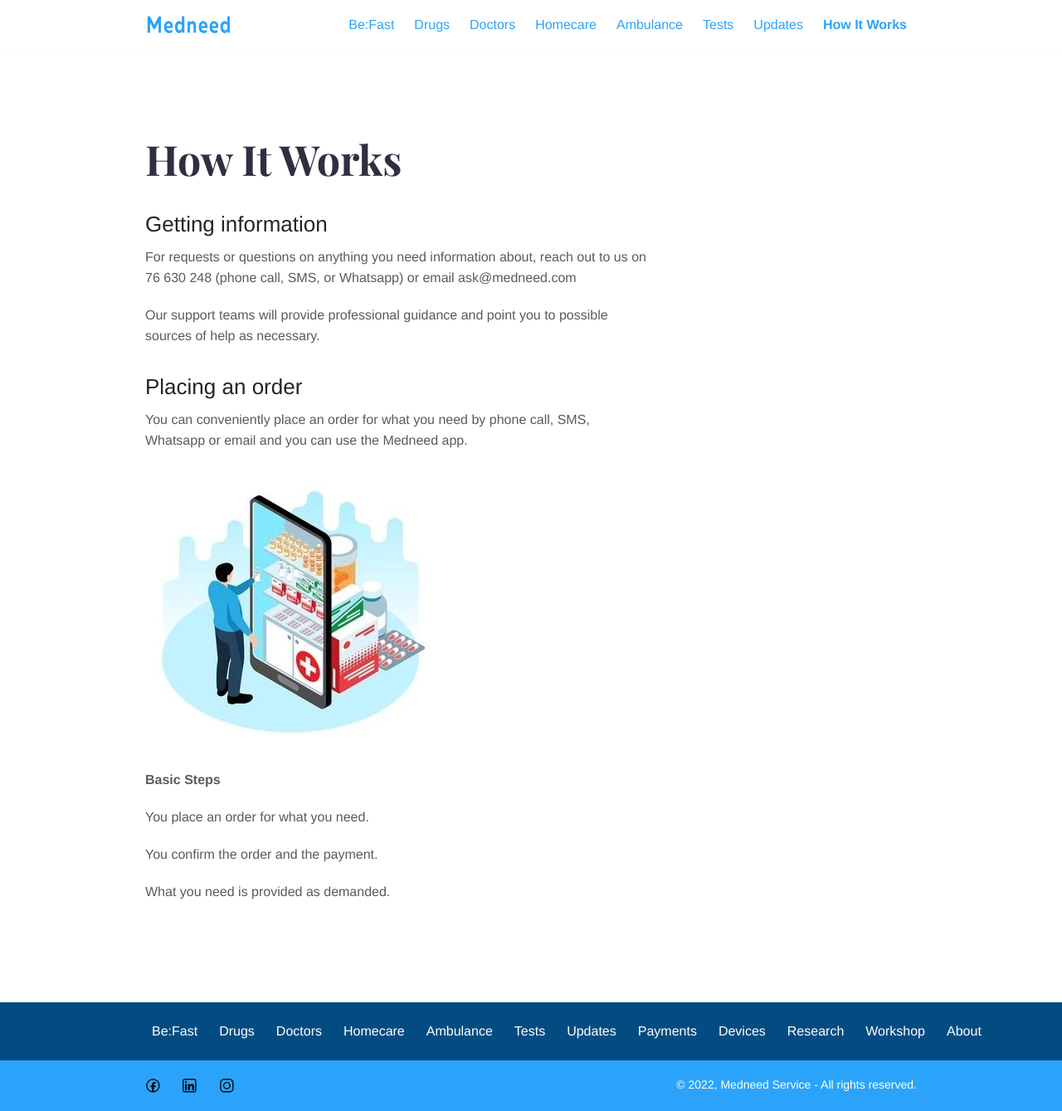
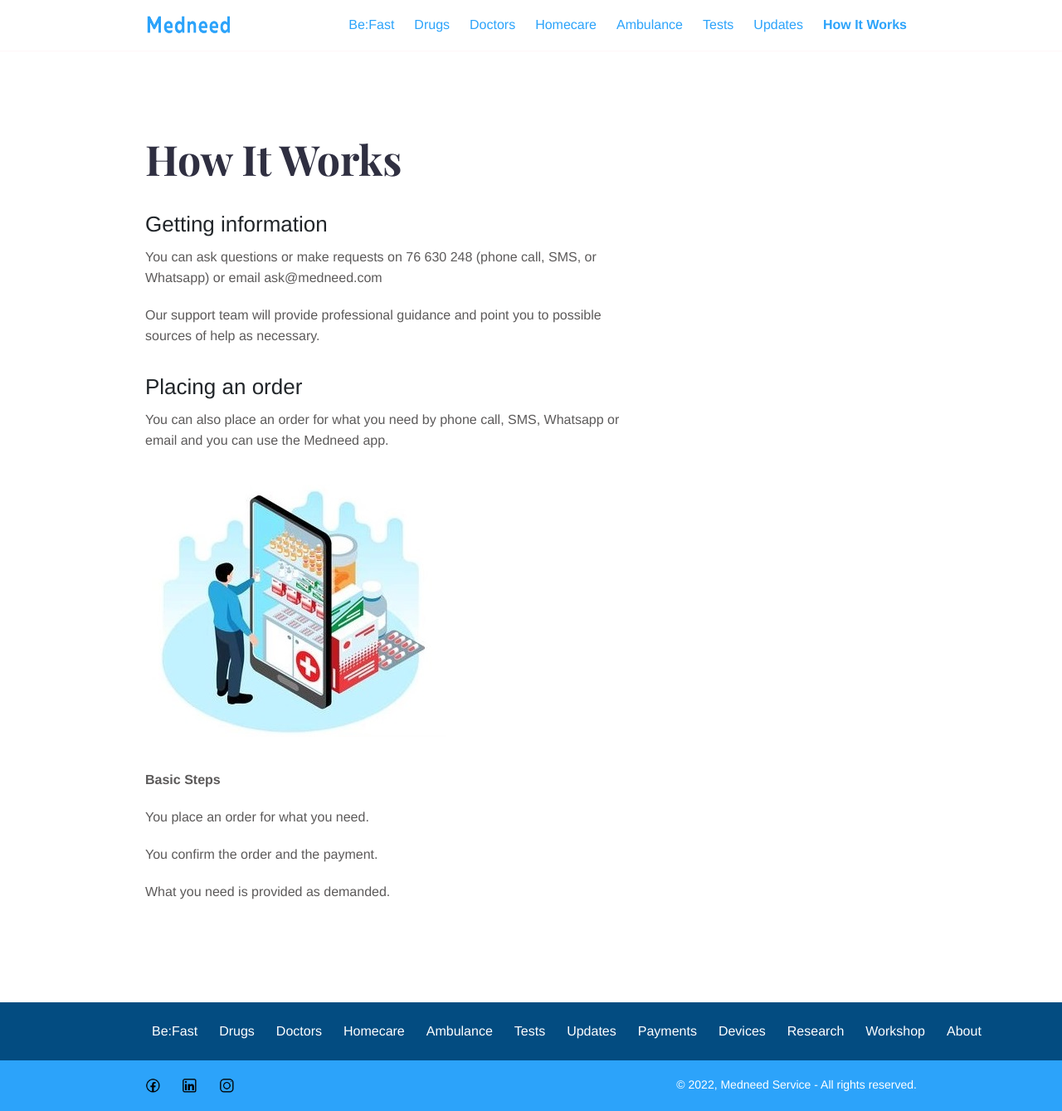
Before and after one commit to Iraneus/betamedneed, a Jekyll site: the page built from how.md, in a window 1280 px wide. Shown: the whole page at 83% size. Built offline with Jekyll 4.4.1, drawn with Linux system fonts in a browser that asks for light colours.

Commit message:
edit index

```diff
--- a/how.md
+++ b/how.md
@@ -7,13 +7,13 @@
 
 ## Getting information
 
-For requests or questions on anything you need information about, reach out to us on 76 630 248 (phone call, SMS, or Whatsapp) or email ask@medneed.com
+You can ask questions or make requests on 76 630 248 (phone call, SMS, or Whatsapp) or email ask@medneed.com
 
-Our support teams will provide professional guidance and point you to possible sources of help as necessary.
+Our support team will provide professional guidance and point you to possible sources of help as necessary.
 
 ## Placing an order
 
-You can conveniently place an order for what you need by phone call, SMS, Whatsapp or email and you can use the Medneed app.
+You can also place an order for what you need by phone call, SMS, Whatsapp or email and you can use the Medneed app.
 
 ![Order on Medneed](/images/illustrations/med-online.jpg)
 
```
Also changed, not shown: index.md (+1 -1 lines).
